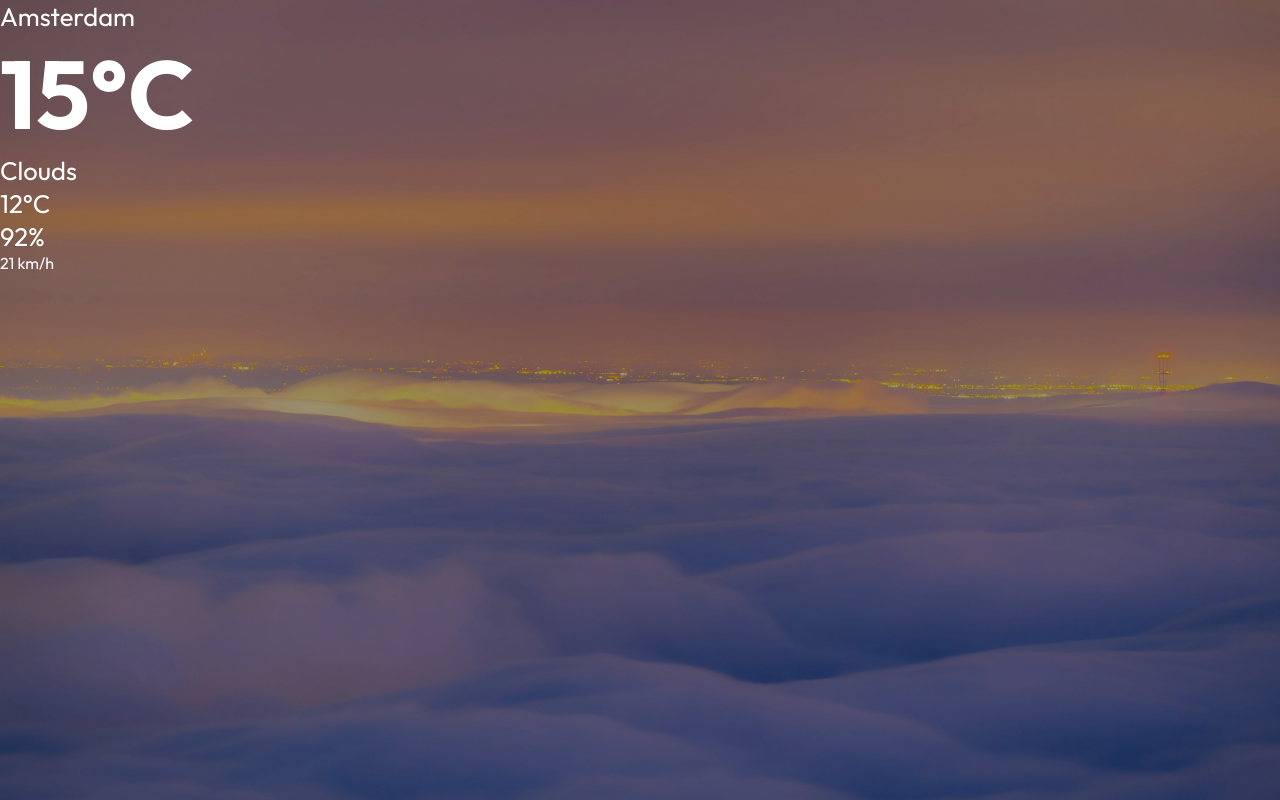
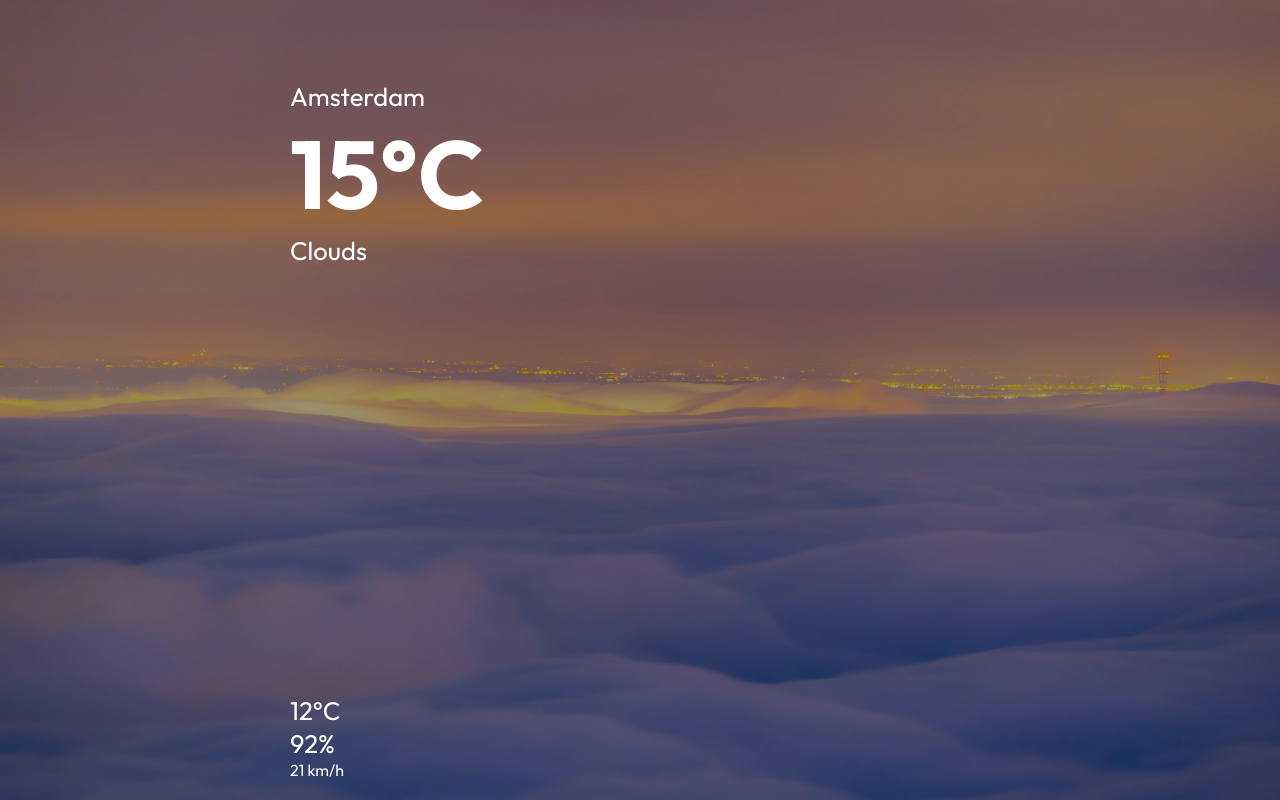
Before and after one commit to rosanabenatti/react-weather-app, a React (Create React App) app: page / in a window 1280 px wide. Built offline with nearby package versions, Linux system fonts and the light colour scheme.

Commit message:
containers styled

```diff
--- a/src/index.css
+++ b/src/index.css
@@ -41,3 +41,15 @@ h1 {
   left: 0;
   z-index: -1;
 }
+
+.container {
+  max-width: 700px;
+  height: 700px;
+  margin: auto;
+  padding: 0 1 rem;
+  position: relative;
+  top: 10%;
+  display: flex;
+  flex-direction: column;
+  justify-content: space-between;
+}
```
